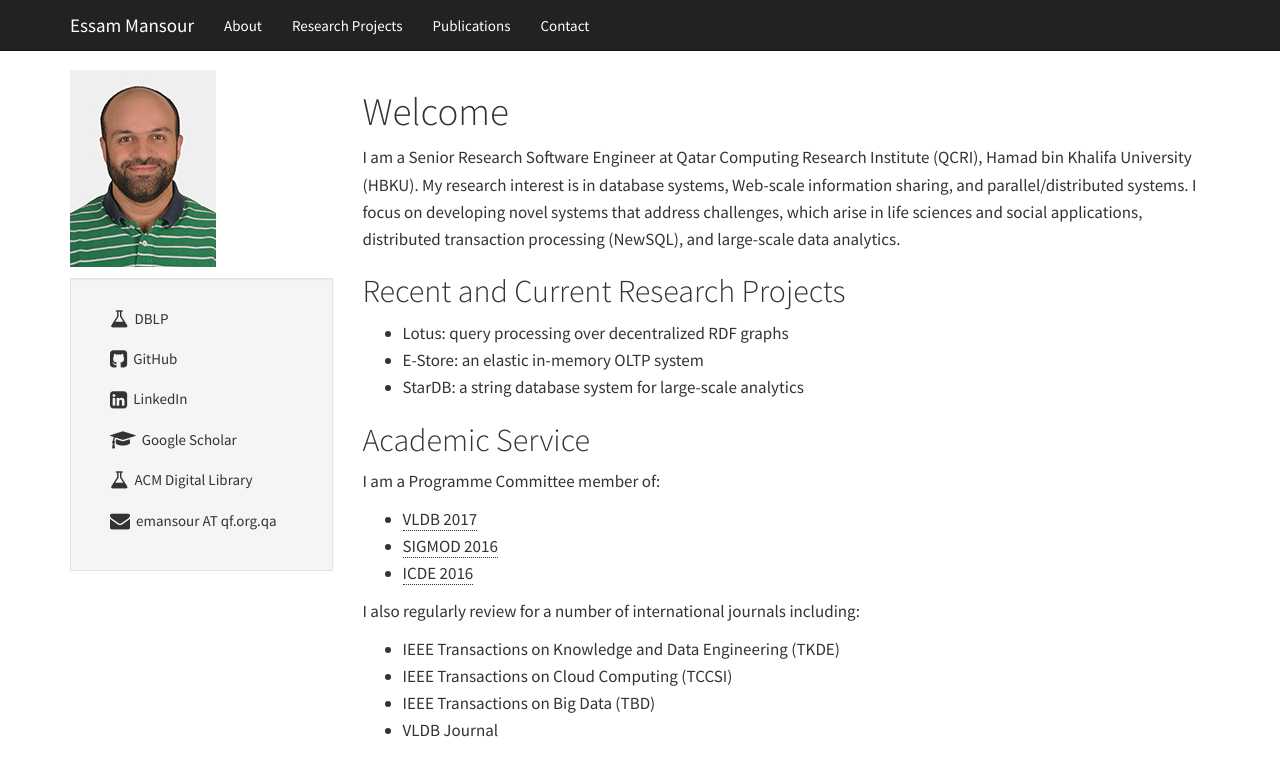
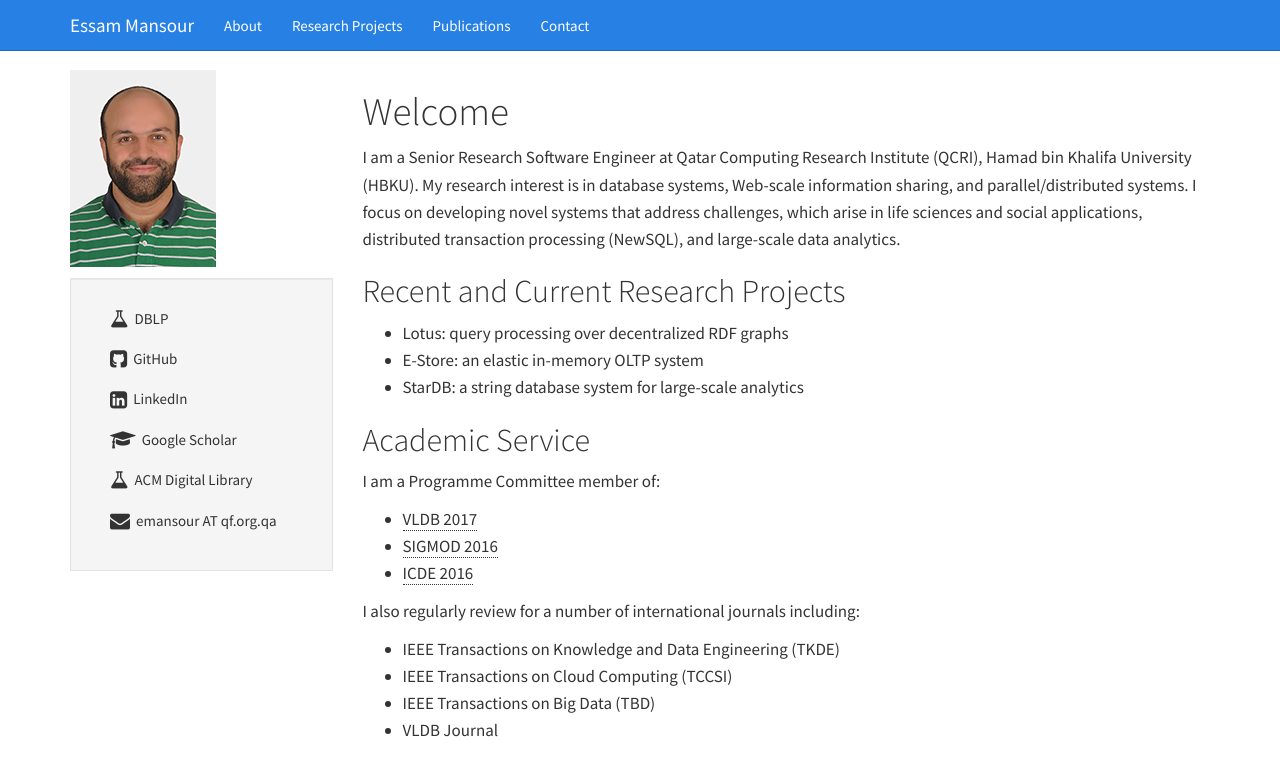
Before and after one commit to mansoure/mansoure.github.io, a Jekyll site: the page built from index.md, in a window 1280 px wide. Shown: the top 776 px of the page. Built offline with Jekyll 4.4.1, drawn with Linux system fonts in a browser that asks for light colours.

Commit message:
Update default.html

```diff
--- a/_layouts/default.html
+++ b/_layouts/default.html
@@ -22,7 +22,7 @@
 		</head>
 		<body>
 
-			<div class="navbar navbar-default  navbar-fixed-top" role="navigation">
+			<div class="navbar navbar-inverse  navbar-fixed-top" role="navigation">
 				<div class="container">
 			        <div class="navbar-header">
 			            <button type="button" class="navbar-toggle" data-toggle="collapse" data-target=".navbar-ex1-collapse">
```
